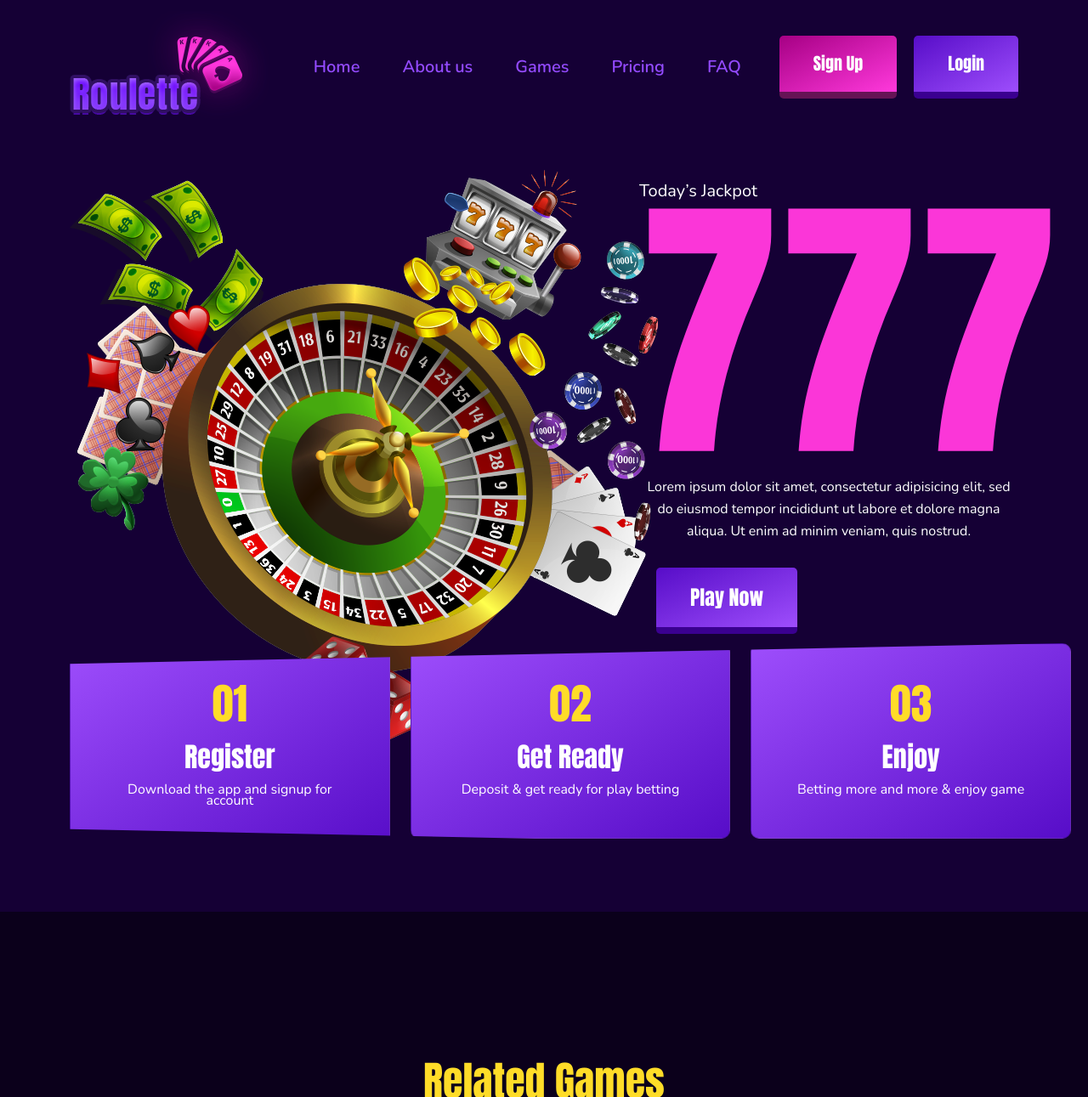
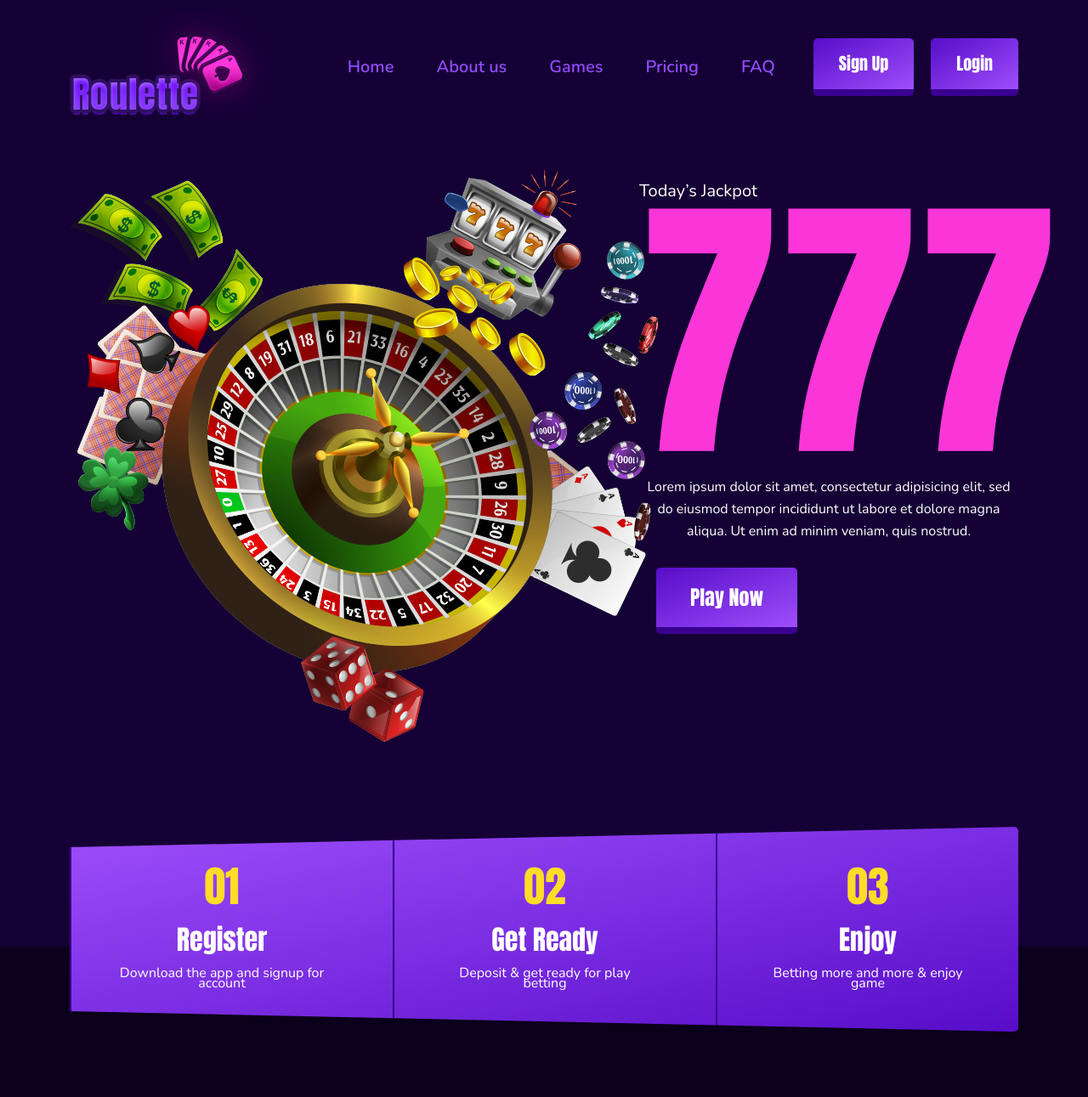
Before and after one commit to stephenjoybaroi/jackpot, a plain HTML site: page index.html in a window 1280 px wide. Shown: the top 1291 px of the page at 85% size. Drawn offline with nearby package versions, Linux system fonts and the light colour scheme.

Commit message:
pricing update

```diff
--- a/css/style.css
+++ b/css/style.css
@@ -47,37 +47,26 @@ a{
     margin-left: 20px;
 }
 
-.login_btn{
-    padding: 8px 40px;
+.nav_btn{
+    margin-left: 20px;
+    padding: 15px 30px;
     border-radius: 5px;
-    border-bottom: solid 8px #3a0090    ;
+    border-bottom: solid 8px #3a0090;
     background: linear-gradient(to bottom right, #570dc8, #9e4efc);
 }
-.login_btn a{
+
+.nav_btn a{
     font-size: 20px;
     font-weight: 400;
     font-family: 'Anton', sans-serif;
-    color: #fff;
-    line-height: 50px;
-
-}
-.sign_btn a{
-    font-size: 20px;
-    font-weight: 400;
-    font-family: 'Anton', sans-serif;
-    color: #fff;
-    line-height: 50px;
-
+    color:#fff;
 }
 
-.sign_btn{
-    padding: 8px 40px;
-    border-radius: 5px;
-    margin-right: 20px;
-    margin-left: 20px;
-    border-bottom: solid 8px #661355;
-    background: linear-gradient(to bottom right, #a60084, #ff39dc);
+.nav_btn:hover{
+    background: linear-gradient(to bottom right, #ff39dc, #a60084);
+    border-bottom: 8px solid #661355;
 }
+
 
 
 /* header end */
@@ -86,7 +75,7 @@ a{
 /* banner part start */
 
 #slider_part{
-    padding: 200px 0;
+    padding-top: 200px;
     background-color: #150035;
     position: relative;
 }
@@ -145,22 +134,23 @@ button a {
 
 
 /* STEP PART START */
-#step_part_items{
-    position: relative;
 
+.step_part_items{
+   position: relative;
+    top: 100px;
 }
 
 .step_part_data{
-    position: absolute;
-    bottom: -25%;
     clip-path: polygon(0 10%, 100% 0, 100% 100%, 0 90%);
-
+    background: linear-gradient(to bottom right, #9e4efc, #570dc8);
+    border-radius: 5px;
 }
 
 .card{
     padding: 50px 50px;
-    border-radius: 10px;
-    background: linear-gradient(to bottom right, #9e4efc, #570dc8);
+    border: none;
+    border-left: 2px solid #3a0090;
+    background: none;
 
 }
 
@@ -209,10 +199,6 @@ button a {
 
 }
 
-.games_card{
-    /* width: 100%; */
-    /* height: 100%; */
-}
 
 
 /* GAMES PART END */
--- a/index.html
+++ b/index.html
@@ -4,7 +4,7 @@
     <meta charset="UTF-8">
     <meta http-equiv="X-UA-Compatible" content="IE=edge">
     <meta name="viewport" content="width=device-width, initial-scale=1.0">
-    <title>Jacpot</title>
+    <title>Jackpot</title>
     <link rel="stylesheet" href="./css/bootstrap.min.css">
     <link href="https://fonts.googleapis.com/css2?family=Anton&family=Nunito:wght@300;400;500;600;700;800;900;1000&display=swap" rel="stylesheet">
     <link rel="stylesheet" href="./css/style.css">
@@ -35,10 +35,10 @@
           </li>
         </ul>
       </div>
-      <div class="sign_btn">
+      <div class="nav_btn">
         <a href="#">Sign Up</a>
       </div>
-      <div class="login_btn">
+      <div class="nav_btn">
         <a href="#">Login</a>
       </div>
 
@@ -66,14 +66,6 @@
       </div>
       </div>
     </div>
-  </div>
-
- </section>
- <!-- banner part end -->
-
- <!-- STEP PART START -->
-<section id="step_part">
-  <div class="container">
     <div class="step_part_items">
       <div class="step_part_data">
         <div class="row">
@@ -102,11 +94,10 @@
       </div>
 
     </div>
+  </div>
 
-  </div>
-</section>
-
- <!-- STEP PART END  -->
+ </section>
+ <!-- banner part end -->
 
 
  <!-- GAMES PART START -->
@@ -118,7 +109,7 @@
       </div>
       <div class="col-lg-4">
         <div class="games_card">
-          <img src="./images/game-card-1.jpg" alt="game-card-1.jpg">
+          <img src="./images/game-card-1.jpg" alt="game-card-1.jpg ">
         </div>
       </div>
       <div class="col-lg-4">
@@ -251,6 +242,8 @@
 
 
 
+
+
 <script src="./js/bootstrap.bundle.min.js"></script>
 <script src="./js/custom.js"></script>
 </body>
```
